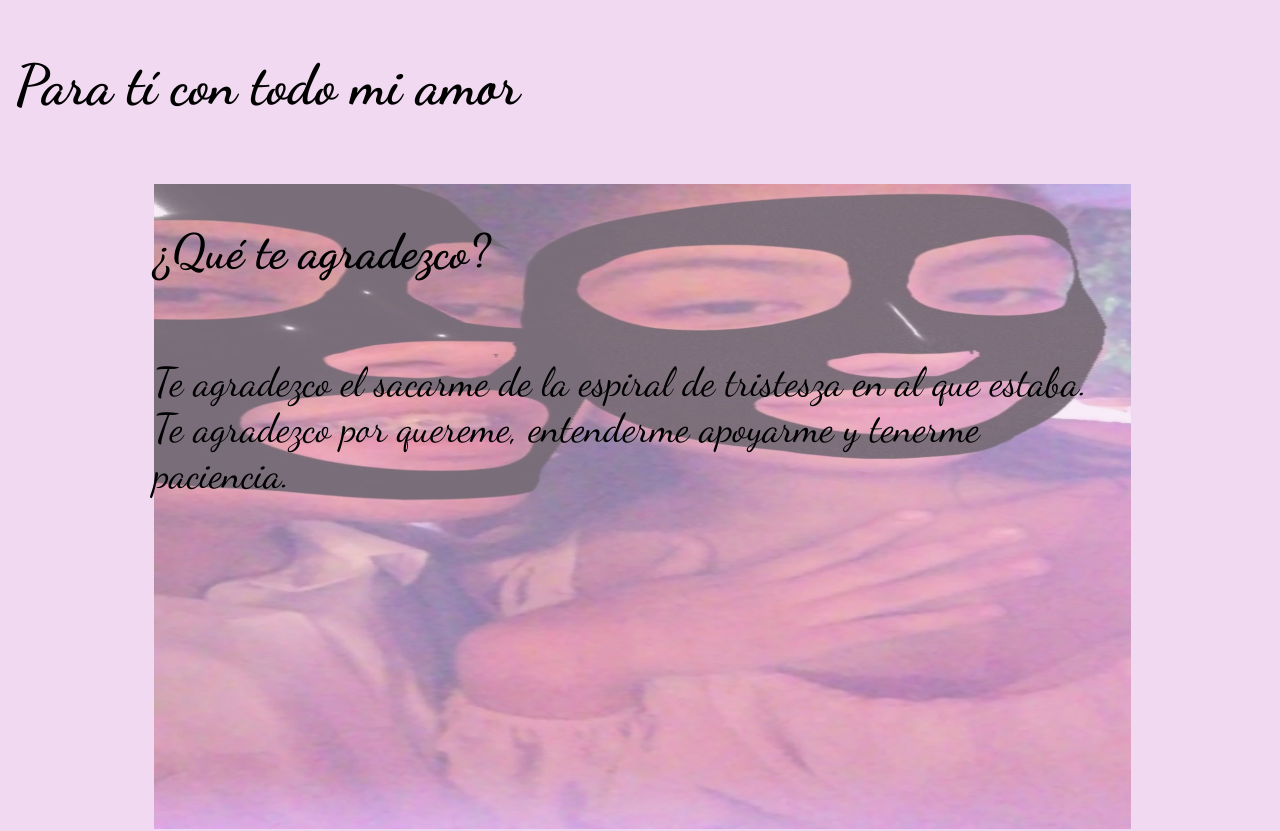
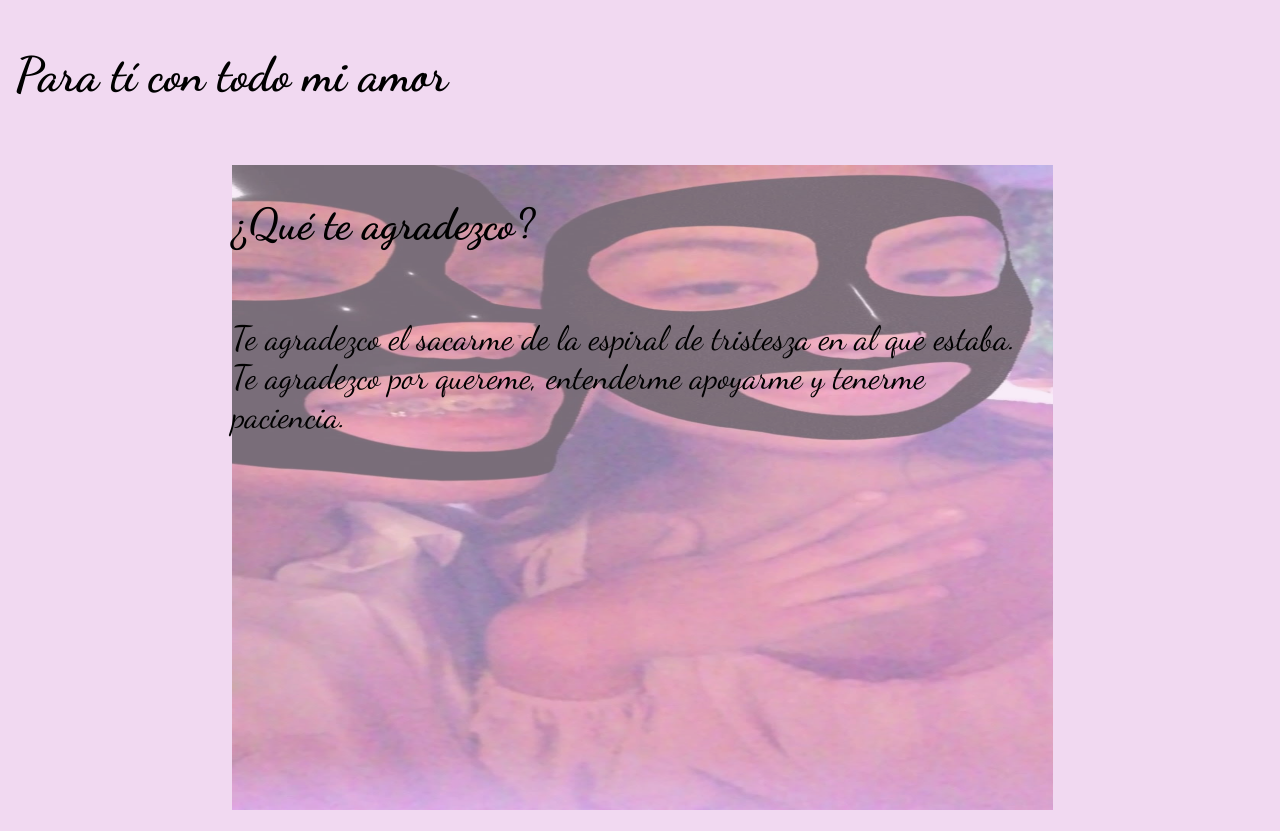
Before and after one commit to cisco20-prejunior/ForL, a plain HTML site: page index.html in a window 1280 px wide. Shown: the top 831 px of the page. Drawn offline with nearby package versions, Linux system fonts and the light colour scheme.

Commit message:
cambios d emrd

```diff
--- a/index.css
+++ b/index.css
@@ -7,13 +7,13 @@ body{
     background-color: rgb(241, 217, 241);
 }
 h1{
-    font-size: 3.5em;
+    font-size: 3em;
 }
 h2{
-    font-size: 3em;
+    font-size: 2.7em;
 }
 p{
-    font-size: 2.5em;
+    font-size: 2.1em;
     font-weight: 400;
     width: 97%;
 }
```
